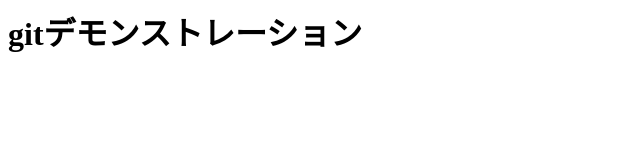
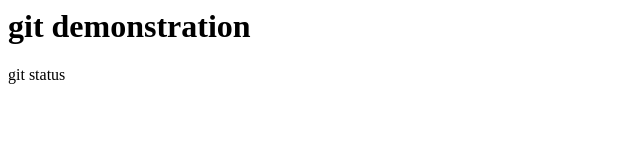
Before and after one commit to nanamitsuji/git_tutorial, a plain HTML site: page index.html in a window 1280 px wide. Shown: the whole page, without its empty margins (0-640 px from the left). Drawn offline with Linux system fonts and the light colour scheme.

Commit message:
add: git status comand

```diff
--- a/index.html
+++ b/index.html
@@ -1 +1,2 @@
-<h1>gitデモンストレーション</h1>
+<h1>git demonstration</h1>
+<p>git status</p>
```
